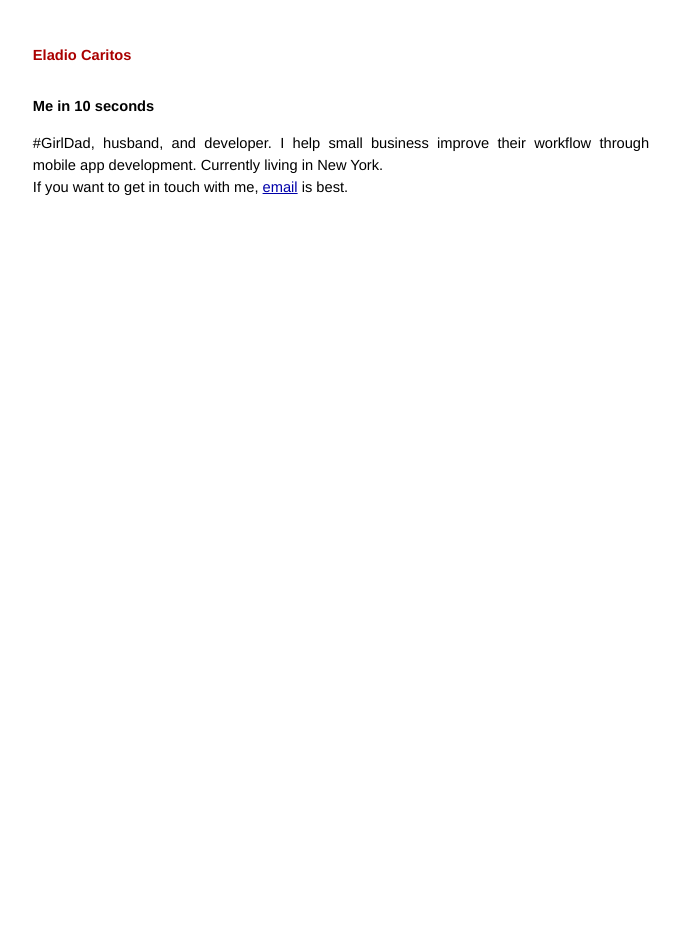
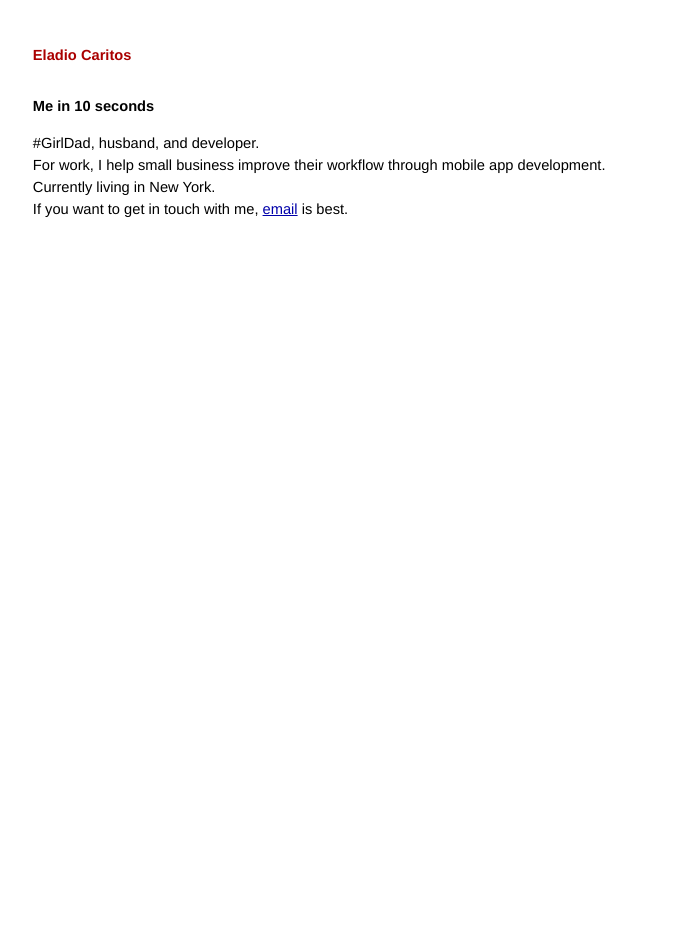
Before and after one commit to caritos/caritos.github.io, a Jekyll site: the page built from index.md, in a window 1280 px wide. Shown: the whole page, without its empty margins (299-979 px from the left). Built offline with Jekyll 4.4.1, drawn with Linux system fonts in a browser that asks for light colours.

```diff
--- a/index.md
+++ b/index.md
@@ -5,8 +5,8 @@ title: Eladio Caritos
 
 <div id="home">
 <h1>Me in 10 seconds</h1>
-#GirlDad, husband, and developer.   I help small business improve their workflow through mobile
- app development.  Currently living in New York.
-<br/>
-If you want to get in touch with me, <a href="mailto:eladio@caritos.com">email</a> is best.
+#GirlDad, husband, and developer.<br/>
+For work, I help small business improve their workflow through mobile app development.<br/>
+Currently living in New York.<br/>
+If you want to get in touch with me, <a href="mailto:eladio@caritos.com">email</a> is best.<br/>
 </div>
```
